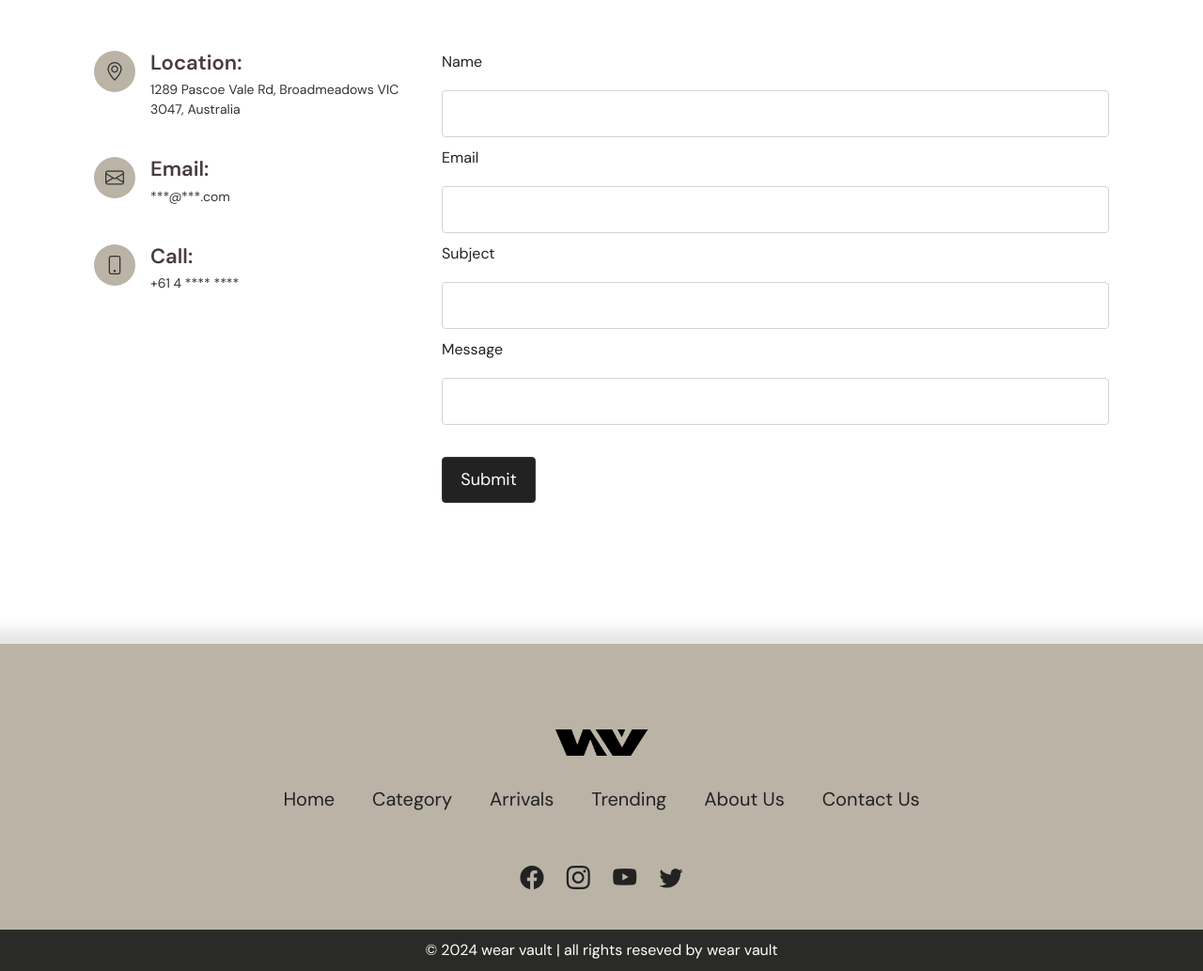
After one commit to miraz23/Wear_Vault, a Django app: page /contact in a window 1280 px wide. The commit adds this page. Shown: the part 421-1454 px from the top of the page at 94% size. Run offline with Django 5.2, Linux system fonts and the light colour scheme; some libraries are stand-ins or nearby versions.

Commit message:
Contact us

```diff
--- a/static/assets/css/responsive.css
+++ b/static/assets/css/responsive.css
@@ -379,6 +379,12 @@ header nav .nav-menu-bar a svg:hover{
     display: flex;
     justify-content: center;
     flex-direction: column;
+}
+
+/*----------------------------------------- contact -----------------------------------------*/
+
+#contact .contact {
+    margin: 100px 30px;
 }
 
 /*----------------------------------------- footer -----------------------------------------*/
@@ -919,4 +925,8 @@ header nav .nav-menu-bar a svg:hover{
     font-size: 20px;
 }
 
+#about, #contact{
+    height: 100vh;
 }
+
+}
--- a/static/assets/css/style.css
+++ b/static/assets/css/style.css
@@ -1137,6 +1137,78 @@ nav .nav-menu-icon{
     margin: 0px 50px;
 }
 
+/*----------------------------------------- contact -----------------------------------------*/
+
+.contact {
+    margin: 150px 100px;
+}
+
+.contact .contact-info {
+    width: 100%;
+    background: #fff;
+}
+
+.contact .contact-info i {
+    font-size: 20px;
+    color: #333;
+    float: left;
+    width: 44px;
+    height: 44px;
+    background: #bab3a6;
+    display: flex;
+    justify-content: center;
+    align-items: center;
+    border-radius: 50px;
+    transition: all 0.3s ease-in-out;
+}
+
+.contact .contact-info h4 {
+    padding: 0 0 0 60px;
+    font-size: 22px;
+    font-weight: 600;
+    margin-bottom: 5px;
+    color: #493c3e;
+}
+
+.contact .contact-info p {
+    padding: 0 0 0 60px;
+    margin-bottom: 0;
+    font-size: 14px;
+    color: #333;
+}
+
+.contact .contact-info .contact-info-email,
+.contact .contact-info .contact-info-phone {
+    margin-top: 40px;
+}
+
+.contact .contact-info .contact-info-email:hover i,
+.contact .contact-info .contact-info-address:hover i,
+.contact .contact-info .contact-info-phone:hover i {
+    background: #333;
+    color: #bab3a6;
+    cursor: pointer;
+}
+
+.contact form .contact-form-input{
+    padding: 10px 0;
+}
+
+.contact form button{
+    width: 100px;
+    padding: 10px;
+    font-size: 18px;
+    cursor: pointer;
+    color: #fff;
+    outline: none;
+    background-color: #222;
+    transition: background-color 0.3s ease;
+}
+
+.contact form button:hover {
+    transform: scale(1.01);
+}
+
 /*----------------------------------------- footer -----------------------------------------*/
 
 
--- /dev/null
+++ b/templates/contact.html
@@ -0,0 +1,65 @@
+{% extends "base.html" %}
+{% block title %} Wear Vault | Contact Us {% endblock title %}
+{% block content %}
+
+<section id="contact">
+    <div class="contact">
+        <div>
+            <iframe style="border:0; width: 100%; height: 270px;"
+                src="https://www.google.com/maps/embed?pb=!1m18!1m12!1m3!1d3158.1511285443976!2d144.92348379999999!3d-37.6691565!2m3!1f0!2f0!3f0!3m2!1i1024!2i768!4f13.1!3m3!1m2!1s0x6ad65a821718a21d%3A0xdcd4d50bcfd865da!2s1289%20Pascoe%20Vale%20Rd%2C%20Broadmeadows%20VIC%203047%2C%20Australia!5e0!3m2!1sen!2sbd!4v1726147228952!5m2!1sen!2sbd"
+                frameborder="0" allowfullscreen></iframe>
+        </div>
+
+        <div class="row mt-5">
+            <div class="col-lg-4">
+                <div class="contact-info">
+                    <div class="contact-info-address">
+                        <i class="bi bi-geo-alt"></i>
+                        <h4>Location:</h4>
+                        <p>1289 Pascoe Vale Rd, Broadmeadows VIC 3047, Australia</p>
+                    </div>
+
+                    <div class="contact-info-email">
+                        <i class="bi bi-envelope"></i>
+                        <h4>Email:</h4>
+                        <p>***@***.com</p>
+                    </div>
+
+                    <div class="contact-info-phone">
+                        <i class="bi bi-phone"></i>
+                        <h4>Call:</h4>
+                        <p>+61 4 **** ****</p>
+                    </div>
+                </div>
+            </div>
+
+            <div class="col-lg-8 mt-5 mt-lg-0">
+                <form action="" method="post">
+                    <label for="contact-name">Name</label>
+                    <div class="contact-form-input">
+                        <input type="text" class="form-control p-4" id="contact-name" name="contact-name" required />
+                    </div>
+
+                    <label for="contact-email">Email</label>
+                    <div class="contact-form-input">
+                        <input type="email" class="form-control p-4" id="contact-email" name="contact-email" required />
+                    </div>
+
+                    <label for="contact_subject">Subject</label>
+                    <div class="contact-form-input">
+                        <input type="text" class="form-control p-4" id="contact-subject" name="contact-subject" required />
+                    </div>
+
+                    <label for="contact-message">Message</label>
+                    <div class="contact-form-input">
+                        <input type="text" class="form-control p-4" id="contact-message" name="contact-message" required />
+                    </div>
+                    <br>
+                    <button type="submit" class="btn btn-dark">Submit</button>
+                </form>
+            </div>
+        </div>
+    </div>
+</section>
+
+{% endblock content %}
--- a/templates/header.html
+++ b/templates/header.html
@@ -54,7 +54,8 @@
                     </li>
                     {% url 'about' as url %}
                     <li><a class="{% if request.path == url %} active {% endif %}" href="{{url}}">About Us</a></li>
-                    <li><a href="">Contact Us</a></li>
+                    {% url 'contact' as url %}
+                    <li><a class="{% if request.path == url %} active {% endif %}" href="{{url}}">Contact Us</a></li>
                 </ul>
             </div>
 
--- a/wearvault/urls.py
+++ b/wearvault/urls.py
@@ -22,4 +22,5 @@ urlpatterns = [
     path('admin/', admin.site.urls),
     path('', views.index, name="index"),
     path('about', views.about, name="about"),
+    path('contact', views.contact, name="contact"),
 ]
--- a/wearvault/views.py
+++ b/wearvault/views.py
@@ -5,3 +5,6 @@ def index(request):
 
 def about(request):
     return render(request, "about.html")
+
+def contact(request):
+    return render(request, "contact.html")
```
